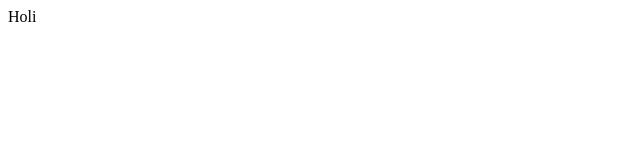
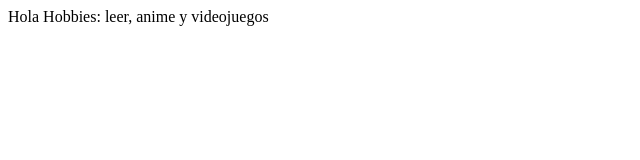
Before and after one commit to AlbertoBalaguerUnir/Repo1Actividad1, a plain HTML site: page Zaira.html in a window 1280 px wide. Shown: the whole page, without its empty margins (0-640 px from the left). Drawn offline with Linux system fonts and the light colour scheme.

Commit message:
ACTUALIZO

```diff
--- a/Zaira.html
+++ b/Zaira.html
@@ -5,6 +5,7 @@
     <title>title</title>
 </head>
 <body>
-    Holi
+    Hola
+    Hobbies: leer, anime y videojuegos
 </body>
 </html>
```
